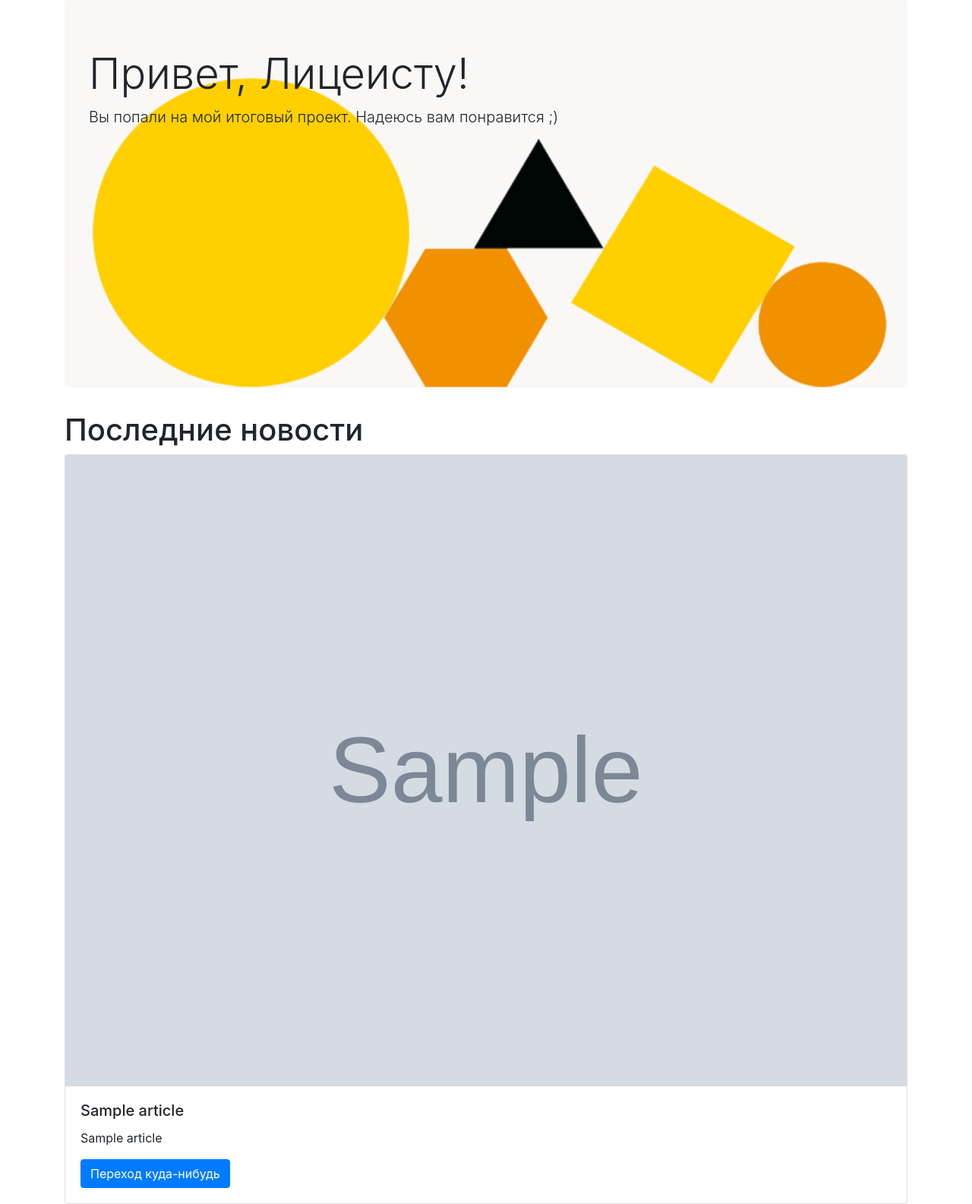
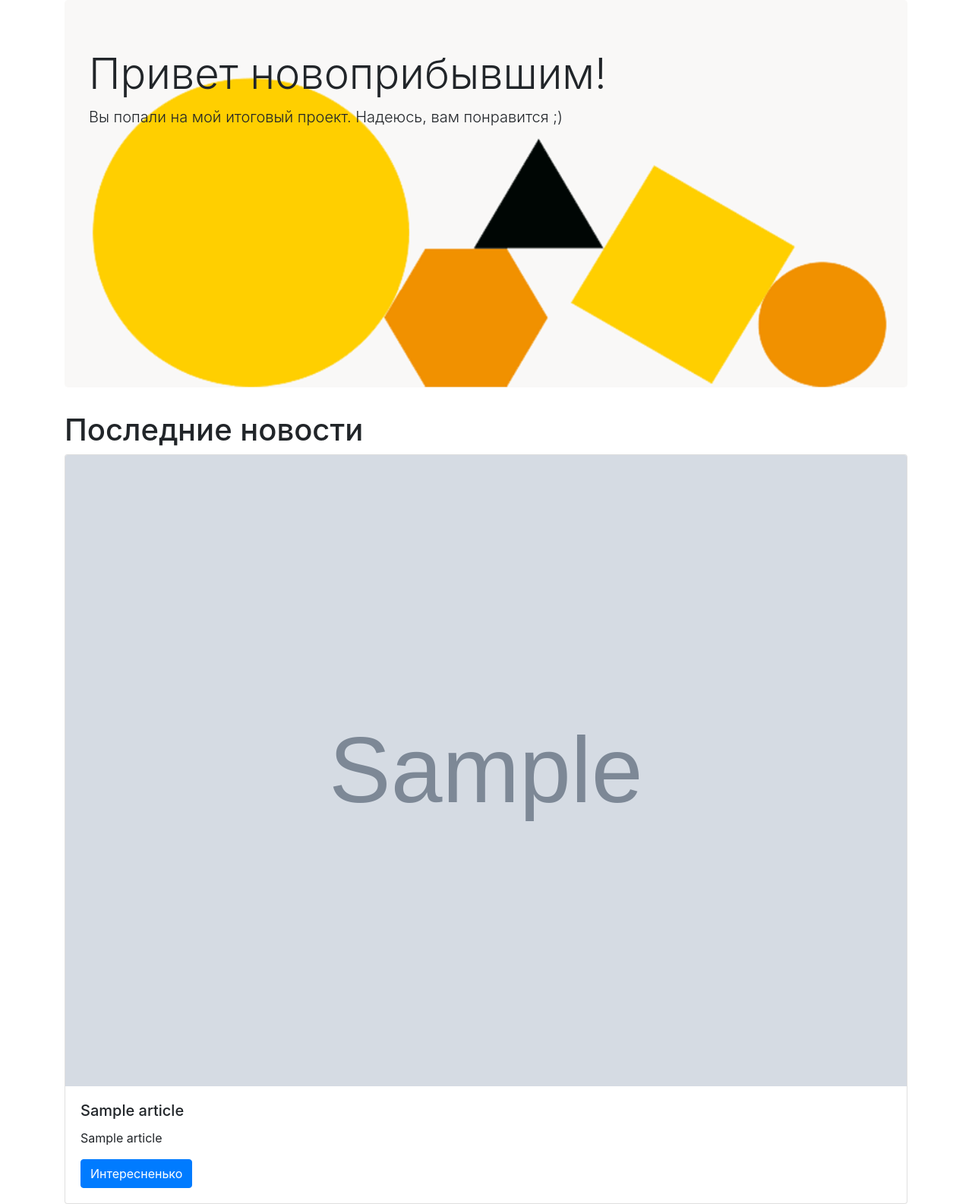
Before and after one commit to Abusswalker/Pravda, a Flask app: page / in a window 1280 px wide. Shown: the part 70-1655 px from the top of the page at 76% size. Run offline with Flask 2, Linux system fonts and the light colour scheme; tables that the repository leaves empty hold one stand-in row (values such as "Sample post"); grey boxes marked "Sample" are stand-in pictures; some libraries are stand-ins or nearby versions.

```diff
--- a/app/main/routes.py
+++ b/app/main/routes.py
@@ -177,7 +177,7 @@ def my_profile():
 def get_poster():
     form = GetPrivelegy()
     if form.validate_on_submit():
-        if form.text.data == "Супер-пупер_секрeтный_код":
+        if form.text.data == "Супер-пупер_секретный_код":
             current_user.position = 1
             db.session.commit()
             return redirect("/")
--- a/app/templates/auth/registr.html
+++ b/app/templates/auth/registr.html
@@ -48,7 +48,7 @@
         <label for="photo">Выберите файл</label>
         <input type="file" class="form-control-file" id="photo" name="file">
     </p>
-    <button type="submit" class="btn btn-primary">Зарегестрироваться</button>
+    <button type="submit" class="btn btn-primary">Зарегистрироваться</button>
     {{message}}
 </form>
 {% endblock %}
--- a/app/templates/forms/books_form.html
+++ b/app/templates/forms/books_form.html
@@ -2,7 +2,7 @@
 
 {% block content %}
 
-<h1>Последние новостииз мира книг</h1>
+<h1>Последние новости из мира книг</h1>
 <div class="row row-cols-1 row-cols-md-3">
     {% for item in articles %}
     <div class="col mb-4">
--- a/app/templates/index.html
+++ b/app/templates/index.html
@@ -5,8 +5,8 @@
 <div class="jumbotron" style="background-image: url('static/img/orig.png');
     background-size: cover;
     height: 510px;">
-  <h1 class="display-4">Привет, Лицеисту!</h1>
-  <p class="lead">Вы попали на мой итоговый проект. Надеюсь вам понравится ;)</p>
+  <h1 class="display-4">Привет новоприбывшим!</h1>
+  <p class="lead">Вы попали на мой итоговый проект. Надеюсь, вам понравится ;)</p>
 </div>
 
 <h1>Последние новости</h1>
@@ -18,13 +18,13 @@
               <h5 class="card-title">{{item.title}}</h5>
               <p class="card-text">{{item.heading}}</p>
               {% if item.category == 1 %}
-                    <a href="/article/{{item.id}}" class="btn btn-primary">Переход куда-нибудь</a>
+                    <a href="/article/{{item.id}}" class="btn btn-primary">Интересненько</a>
               {% elif item.category == 2 %}
-                    <a href="/article/{{item.id}}" class="btn btn-success">Переход куда-нибудь</a>
+                    <a href="/article/{{item.id}}" class="btn btn-success">Интересненько</a>
               {% elif item.category == 3 %}
-                    <a href="/article/{{item.id}}" class="btn btn-warning">Переход куда-нибудь</a>
+                    <a href="/article/{{item.id}}" class="btn btn-warning">Интересненько</a>
               {% elif item.category == 4 %}
-                    <a href="/article/{{item.id}}" class="btn btn-danger">Переход куда-нибудь</a>
+                    <a href="/article/{{item.id}}" class="btn btn-danger">Интересненько</a>
               {%endif%}
           </div>
         </div>
--- a/app/templates/news_template.html
+++ b/app/templates/news_template.html
@@ -34,7 +34,7 @@
     <div class="form-group row">
         {{ form.text.label(class="col-sm-2 col-form-label col-form-label") }}
         <div class="col-sm-10">
-            {{ form.text(type="email", class="form-control", id="colFormLabel", placeholder="col-form-label") }}
+            {{ form.text(type="email", class="form-control", id="colFormLabel") }}
         </div>
         {% for error in form.text.errors %}
         <p class="alert alert-danger" role="alert">
```
